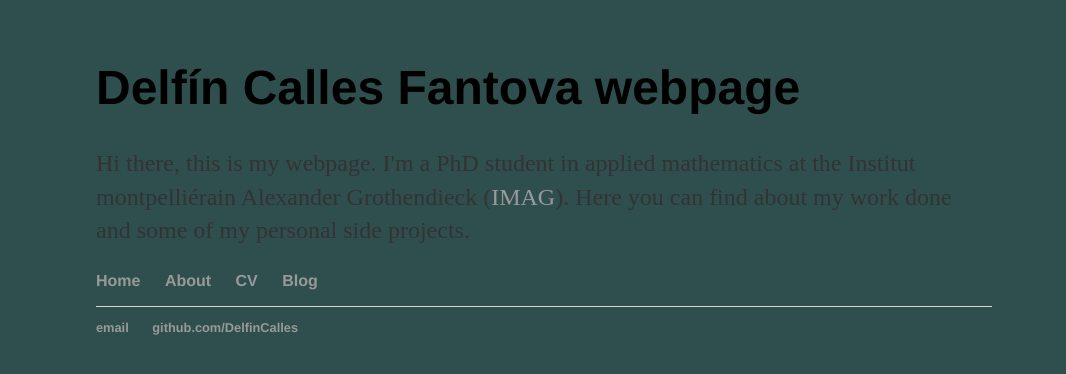
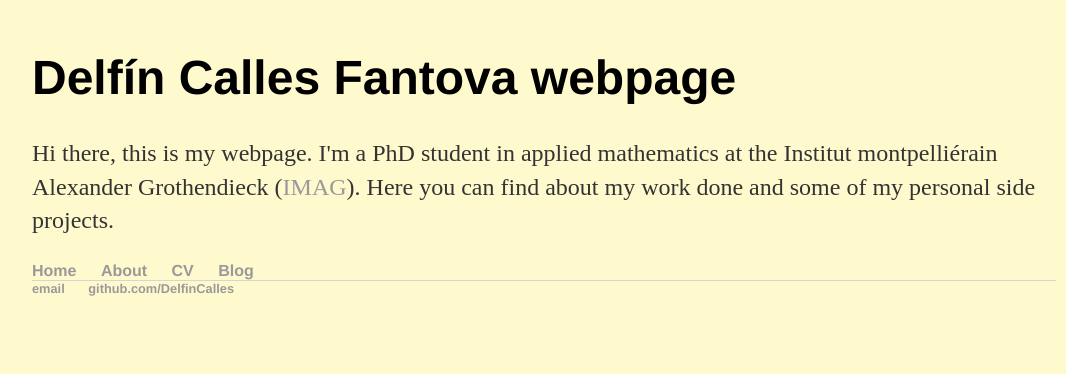
Before and after one commit to DelfinCalles/DelfinCalles.github.io, a Jekyll site: the page built from index.html, in a window 1280 px wide. Shown: the top 374 px of the page, without its empty margins (96-1162 px from the left). Built offline with Jekyll 4.4.1, drawn with Linux system fonts in a browser that asks for light colours.

Commit message:
Modified style of page

```diff
--- a/css/main.css
+++ b/css/main.css
@@ -1,11 +1,12 @@
 body {
-    background-color: darkslategrey;
-    margin: 60px auto;
-    width: 70%;
+    background-color: lemonChiffon;
+    margin: 50px auto;
+    width: 80%;
 }
 nav ul, footer ul {
     font-family:'Helvetica', 'Arial', 'Sans-Serif';
     padding: 0px;
+    margin: 0px;
     list-style: none;
     font-weight: bold;
 }
```
